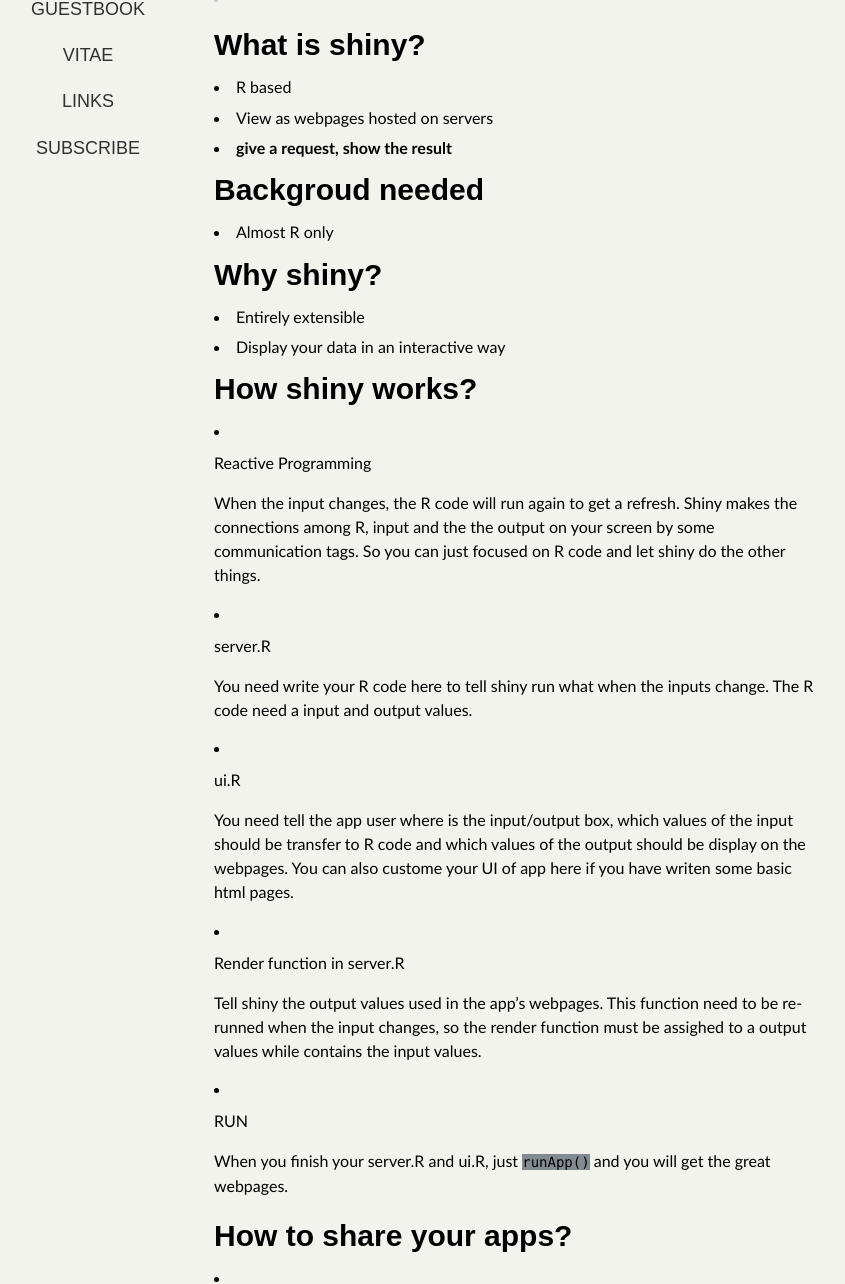
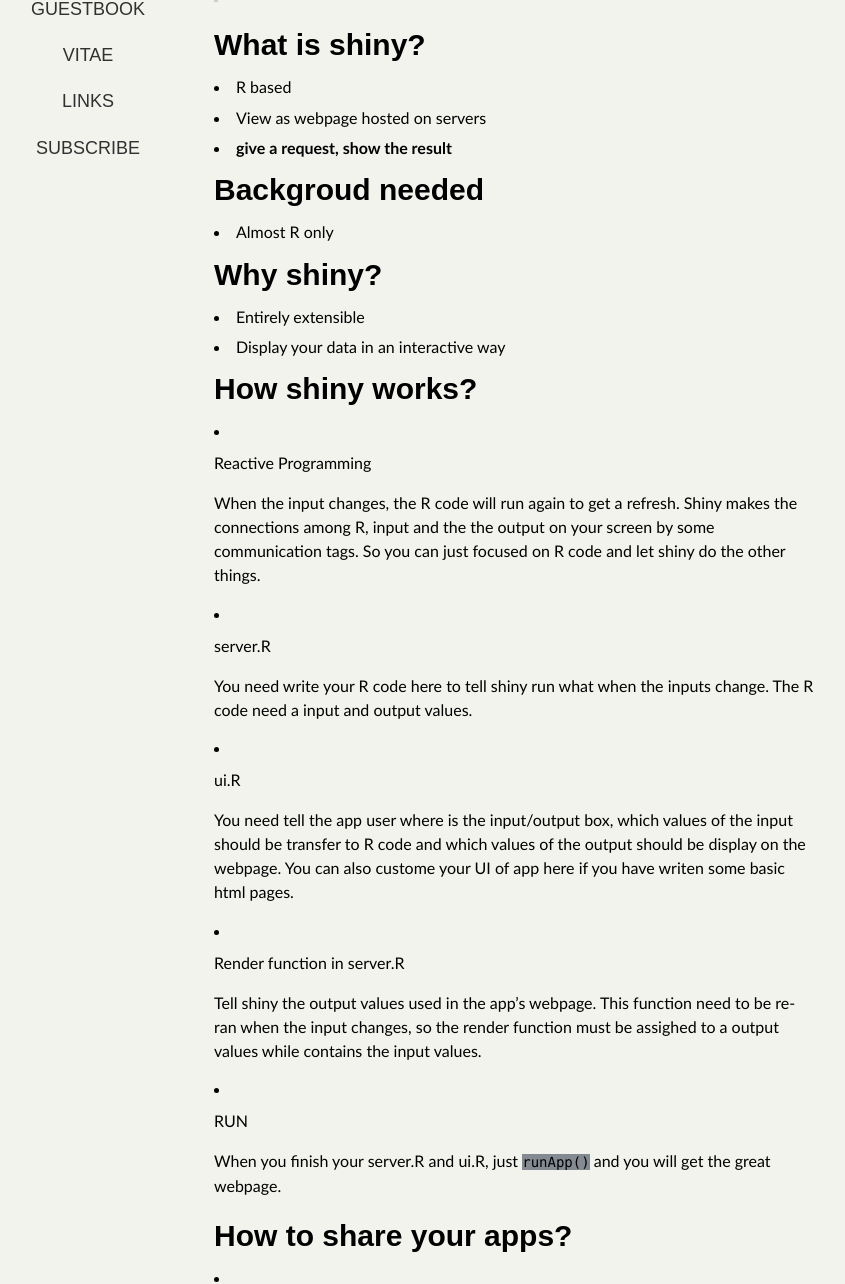
Before and after one commit to yufree/blog, a Jekyll site: the page built from _posts/2014-03-23-intro-of-shiny.md, in a window 1280 px wide. Shown: the part 207-1491 px from the top of the page, without its empty margins (126-971 px from the left). Built offline with Jekyll 4.4.1, drawn with Linux system fonts in a browser that asks for light colours; some web fonts are replaced; comment, search, counter and statistics services are not loaded.

Commit message:
typo error

```diff
--- a/_posts/2014-03-23-intro-of-shiny.md
+++ b/_posts/2014-03-23-intro-of-shiny.md
@@ -8,7 +8,7 @@
 # What is shiny?
 
 - R based
-- View as webpages hosted on servers
+- View as webpage hosted on servers
 - **give a request, show the result**
 
 # Backgroud needed
@@ -32,15 +32,15 @@
 
 - ui.R
 
-    You need tell the app user where is the input/output box, which values of the input should be transfer to R code and which values of the output should be display on the webpages. You can also custome your UI of app here if you have writen some basic html pages.
+    You need tell the app user where is the input/output box, which values of the input should be transfer to R code and which values of the output should be display on the webpage. You can also custome your UI of app here if you have writen some basic html pages.
 
 - Render function in server.R
 
-    Tell shiny the output values used in the app's webpages. This function need to be re-runned when the input changes, so the render function must be assighed to a output values while contains the input values.
+    Tell shiny the output values used in the app's webpage. This function need to be re-ran when the input changes, so the render function must be assighed to a output values while contains the input values.
 
 - RUN
 
-    When you finish your server.R and ui.R, just `runApp()` and you will get the great webpages.
+    When you finish your server.R and ui.R, just `runApp()` and you will get the great webpage.
 
 # How to share your apps?
 
```
